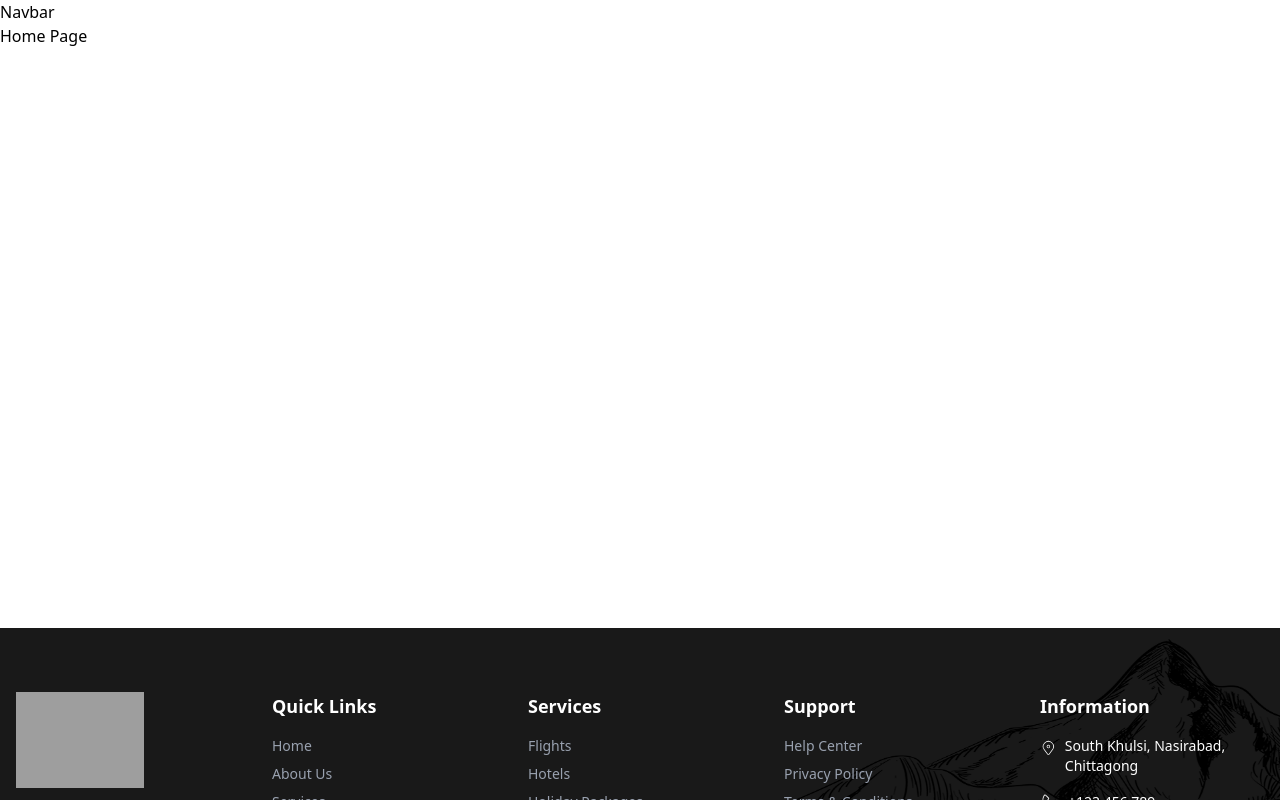
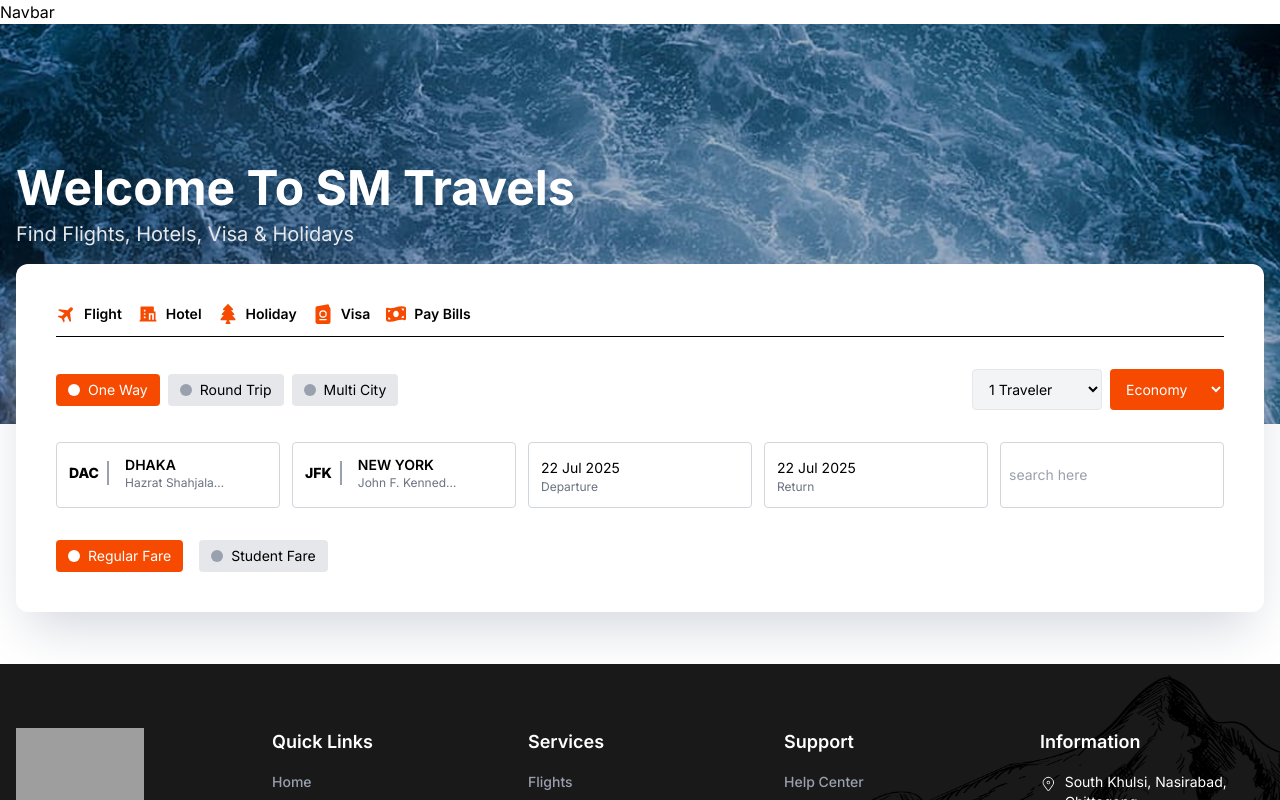
Before and after one commit to Mdsakib999/SM-Travels, a React (Vite) app: page / in a window 1280 px wide. Shown: the top 800 px of the page. Built offline with nearby package versions, Linux system fonts and the light colour scheme; grey boxes are pictures that could not be loaded.

Commit message:
banner added

```diff
--- a/package.json
+++ b/package.json
@@ -17,6 +17,7 @@
     "react": "^19.1.0",
     "react-countdown": "^2.3.6",
     "react-countup": "^6.5.3",
+    "react-datepicker": "^8.4.0",
     "react-dom": "^19.1.0",
     "react-icons": "^5.5.0",
     "react-intersection-observer": "^9.16.0",
--- a/src/App.jsx
+++ b/src/App.jsx
@@ -5,14 +5,14 @@ import { ScrollToTop } from "./utils/ScrollToTop";
 
 function App() {
   return (
-    <>
+    <div className="font-inter">
       <Navbar />
       <div className="min-h-[calc(100vh-196px)]">
         <ScrollToTop />
         <Outlet />
       </div>
       <Footer />
-    </>
+    </div>
   );
 }
 
--- /dev/null
+++ b/src/Components/Shared/Banner.jsx
@@ -0,0 +1,206 @@
+import { BiSolidPlaneAlt } from "react-icons/bi";
+import { RiHotelFill, RiArrowLeftRightLine } from "react-icons/ri";
+import { FaTree } from "react-icons/fa";
+import { BsPassportFill } from "react-icons/bs";
+import { FaMoneyBillWave } from "react-icons/fa6";
+import { IoSearch } from "react-icons/io5";
+import DatePicker from "react-datepicker";
+import "react-datepicker/dist/react-datepicker.css";
+import { useState } from "react";
+import {
+  allClass,
+  allFares,
+  allTravelers,
+  allTrips,
+  flightDetails,
+} from "../../utils/constant";
+
+export const Banner = () => {
+  const [startDate, setStartDate] = useState(new Date());
+  const [endDate, setEndDate] = useState(new Date());
+  const [travelers, setTravelers] = useState(allTravelers[0]);
+  const [classType, setClassType] = useState(allClass[0]);
+  const [tripType, setTripType] = useState(allTrips[0]);
+  const [fareType, setFareType] = useState(allFares[0]);
+
+  return (
+    <div className="relative w-full">
+      <img
+        className="brightness-75 w-full h-[300px] sm:h-[400px] md:h-[400px] object-cover object-center"
+        src="/assets/homeBanner.png"
+        alt="Banner"
+      />
+      <div className="absolute top-[35%] left-1/2 transform -translate-x-1/2 w-full max-w-7xl px-2 sm:px-4">
+        {/* Header */}
+        <header className="space-y-1 sm:space-y-2 mb-3 sm:mb-4">
+          <h1 className="text-xl sm:text-2xl md:text-4xl lg:text-5xl font-bold text-white">
+            Welcome To SM Travels
+          </h1>
+          <p className="text-sm sm:text-lg md:text-xl text-gray-200">
+            Find Flights, Hotels, Visa & Holidays
+          </p>
+        </header>
+
+        <section className="bg-white space-y-5 sm:space-y-8 rounded-xl shadow-2xl shadow-gray-300 text-black p-4 sm:p-6 md:p-10">
+          {/* Category Icons */}
+          <ul className="flex flex-wrap justify-center sm:justify-start items-center gap-4 pb-3 border-b">
+            <li className="flex items-center gap-x-2">
+              <BiSolidPlaneAlt className="text-orange-600" size={20} />
+              <span className="text-xs sm:text-sm font-semibold">Flight</span>
+            </li>
+            <li className="flex items-center gap-x-2">
+              <RiHotelFill className="text-orange-600" size={20} />
+              <span className="text-xs sm:text-sm font-semibold">Hotel</span>
+            </li>
+            <li className="flex items-center gap-x-2">
+              <FaTree className="text-orange-600" size={20} />
+              <span className="text-xs sm:text-sm font-semibold">Holiday</span>
+            </li>
+            <li className="flex items-center gap-x-2">
+              <BsPassportFill className="text-orange-600" size={20} />
+              <span className="text-xs sm:text-sm font-semibold">Visa</span>
+            </li>
+            <li className="flex items-center gap-x-2">
+              <FaMoneyBillWave className="text-orange-600" size={20} />
+              <span className="text-xs sm:text-sm font-semibold">
+                Pay Bills
+              </span>
+            </li>
+          </ul>
+
+          {/* Trip & Fare Type */}
+          <div className="flex flex-wrap justify-between items-center gap-3">
+            <div className="flex flex-wrap gap-2">
+              {allTrips.map((type) => (
+                <label
+                  key={type}
+                  className={`flex items-center gap-x-2 px-3 py-1.5 rounded cursor-pointer text-xs sm:text-sm ${
+                    tripType === type
+                      ? "bg-orange-600 text-white"
+                      : "bg-gray-200"
+                  }`}
+                >
+                  <input
+                    type="radio"
+                    name="tripType"
+                    value={type}
+                    checked={tripType === type}
+                    onChange={() => setTripType(type)}
+                    className="hidden"
+                  />
+                  <div
+                    className={`w-3 h-3 rounded-full hidden md:inline-block ${
+                      tripType === type ? "bg-white" : "bg-gray-400"
+                    }`}
+                  />
+                  <p>{type}</p>
+                </label>
+              ))}
+            </div>
+
+            <div className="flex gap-2 w-full sm:w-auto">
+              <select
+                value={travelers}
+                onChange={(e) => setTravelers(e.target.value)}
+                className="w-full sm:w-auto bg-gray-100 border border-gray-200 px-3 py-2.5 text-xs sm:text-sm rounded"
+              >
+                {allTravelers.map((person, i) => (
+                  <option key={i}>{person}</option>
+                ))}
+              </select>
+
+              <select
+                value={classType}
+                onChange={(e) => setClassType(e.target.value)}
+                className="w-full sm:w-auto bg-orange-600 text-white px-3 py-2.5 text-xs sm:text-sm rounded"
+              >
+                {allClass.map((cls, i) => (
+                  <option key={i}>{cls}</option>
+                ))}
+              </select>
+            </div>
+          </div>
+
+          {/* Flight Details, Dates, Search */}
+          <div className="grid grid-cols-1 sm:grid-cols-2 md:grid-cols-3 lg:grid-cols-5 gap-3">
+            {flightDetails.map(({ code, city, airport }) => (
+              <div
+                key={code}
+                className="border border-gray-300 p-3 rounded text-xs flex flex-col"
+              >
+                <div className="flex items-center gap-x-2">
+                  <span className="text-xs sm:text-sm font-extrabold">
+                    {code}
+                  </span>
+                  <span className="border-r-2 border-gray-400 h-6" />
+                  <div className="ml-2 overflow-hidden">
+                    <p className="font-semibold text-xs sm:text-sm">{city}</p>
+                    <p className="text-xs text-gray-500 whitespace-nowrap overflow-hidden text-ellipsis w-full sm:w-[100px]">
+                      {airport}
+                    </p>
+                  </div>
+                </div>
+              </div>
+            ))}
+
+            <div className="border border-gray-300 p-3 rounded w-full">
+              <DatePicker
+                selected={startDate}
+                onChange={(date) => setStartDate(date)}
+                dateFormat="dd MMM yyyy"
+                className="w-full outline-none text-xs sm:text-sm"
+              />
+              <p className="text-xs text-gray-500">Departure</p>
+            </div>
+
+            <div className="border border-gray-300 p-3 rounded w-full">
+              <DatePicker
+                selected={endDate}
+                onChange={(date) => setEndDate(date)}
+                dateFormat="dd MMM yyyy"
+                className="w-full outline-none text-xs sm:text-sm"
+              />
+              <p className="text-xs text-gray-500">Return</p>
+            </div>
+
+            <div className="flex items-center justify-center sm:justify-start border border-gray-300 rounded px-2 py-2 w-full">
+              <input
+                type="search"
+                placeholder="search here"
+                className="outline-none bg-transparent text-black placeholder-gray-400 text-xs sm:text-sm hidden sm:block"
+              />
+              <IoSearch size={25} className="inline-block text-orange-600 " />
+            </div>
+          </div>
+
+          {/* Fare Type */}
+          <div className="flex flex-wrap gap-2 sm:gap-4 mt-3">
+            {allFares.map((fare) => (
+              <label
+                key={fare}
+                className={`flex items-center gap-x-2 px-3 py-1.5 rounded cursor-pointer text-xs sm:text-sm ${
+                  fareType === fare ? "bg-orange-600 text-white" : "bg-gray-200"
+                }`}
+              >
+                <input
+                  type="radio"
+                  name="fareType"
+                  value={fare}
+                  checked={fareType === fare}
+                  onChange={() => setFareType(fare)}
+                  className="hidden"
+                />
+                <div
+                  className={`w-3 h-3 hidden md:inline-block rounded-full ${
+                    fareType === fare ? "bg-white" : "bg-gray-400"
+                  }`}
+                />
+                <p>{fare}</p>
+              </label>
+            ))}
+          </div>
+        </section>
+      </div>
+    </div>
+  );
+};
--- a/src/Pages/Home.jsx
+++ b/src/Pages/Home.jsx
@@ -1,3 +1,11 @@
+import { Banner } from "../Components/Shared/Banner";
+
 export const Home = () => {
-  return <div>Home Page</div>;
+  return (
+    <div>
+      <div className="min-h-screen md:min-h-[80vh]">
+        <Banner />
+      </div>
+    </div>
+  );
 };
--- a/src/index.css
+++ b/src/index.css
@@ -1,3 +1,4 @@
+@import url('https://fonts.googleapis.com/css2?family=Inter:ital,opsz,wght@0,14..32,100..900;1,14..32,100..900&family=Outfit:wght@100..900&family=Roboto:ital,wght@0,100;0,300;0,400;0,500;0,700;0,900;1,100;1,300;1,400;1,500;1,700;1,900&display=swap');
 @import "tailwindcss";
 .b {
   border: 2px solid;
@@ -6,3 +7,7 @@
 .bb {
   border: 2px solid red;
 }
+
+@theme {
+  --font-inter: "Inter", "sans-serif";
+}
--- a/src/main.jsx
+++ b/src/main.jsx
@@ -1,6 +1,6 @@
+import "./index.css";
 import { StrictMode } from "react";
 import { createRoot } from "react-dom/client";
-import "./index.css";
 import { RouterProvider } from "react-router-dom";
 import { router } from "./Router/routes.jsx";
 
--- /dev/null
+++ b/src/utils/constant.js
@@ -0,0 +1,24 @@
+const allTrips = ["One Way", "Round Trip", "Multi City"];
+const allFares = ["Regular Fare", "Student Fare"];
+const allClass = ["Economy", "Business", "First Class"];
+const allTravelers = [
+  "1 Traveler",
+  "2 Travelers",
+  "3 Travelers",
+  "4+ Travelers",
+];
+
+const flightDetails = [
+  {
+    code: "DAC",
+    city: "DHAKA",
+    airport: "Hazrat Shahjalal International Airport",
+  },
+  {
+    code: "JFK",
+    city: "NEW YORK",
+    airport: "John F. Kennedy International Airport",
+  },
+];
+
+export { allTrips, allClass, allTravelers, allFares, flightDetails };
```
Also changed, not shown: public/assets/homeBanner.png (added), src/App.css (deleted), 1 other file (tests, documents, lock files or other folders).
